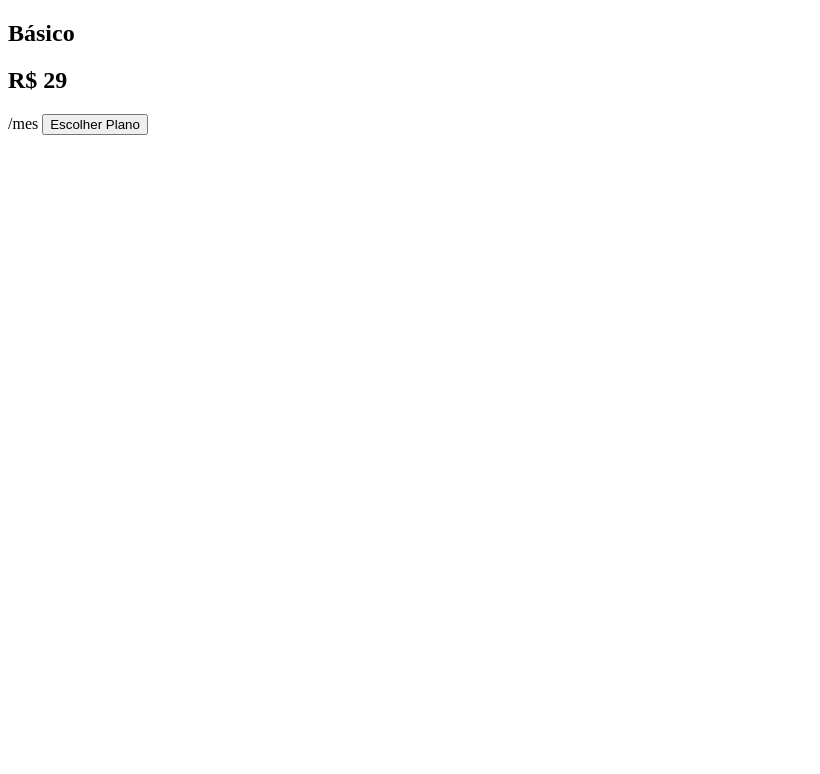
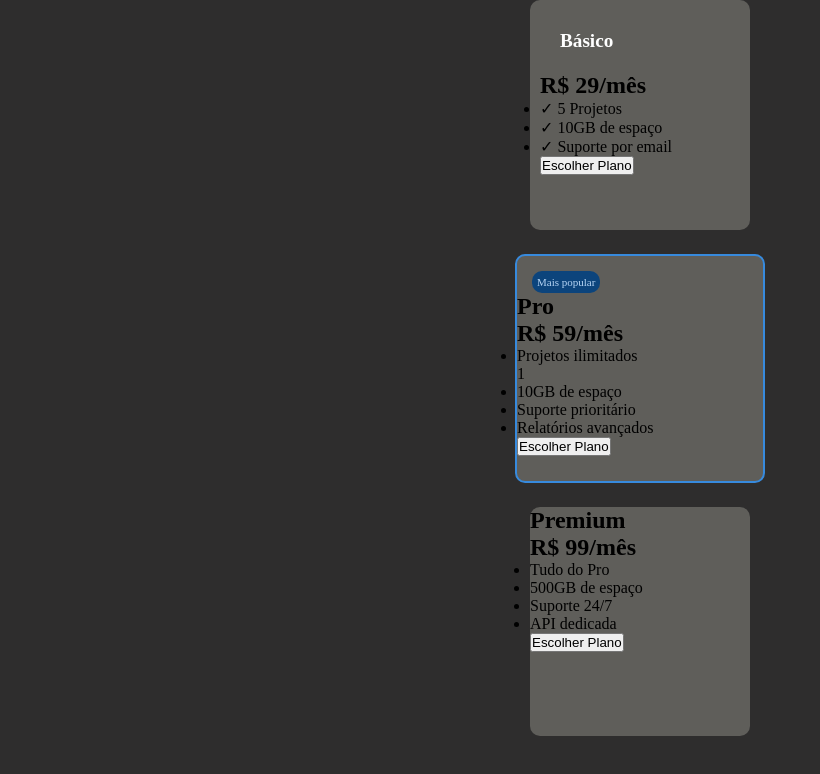
Before and after one commit to SamuelMoura17/Projeto_planos, a plain HTML site: page index.html in a window 1280 px wide. Shown: the whole page, without its empty margins (0-820 px from the left). Drawn offline with Linux system fonts and the light colour scheme.

Commit message:
Projeto ainda em andamento.

```diff
--- a/estilos/mobile-first.css
+++ b/estilos/mobile-first.css
@@ -10,6 +10,7 @@
     Cor4: #E6F1FB
     Cor5: #5F5E5A
     Cor6: #D3D1C7
+    Cor7: #B5D4F4;
 
 */
 
@@ -35,6 +36,10 @@
 
     ---Font_Principal: "Inter", sans-serif;
 
+    ---Azul_Badge_Texto: #B5D4F4;
+
+    ---Azul_Badge_Fundo: #0C447C;
+
 }
 
 *{
@@ -44,13 +49,15 @@
 
     box-sizing: border-box;
 
+    text-align: justify;
+
 }
 
 body{
 
     font-size: var(---Font_Principal);
 
-    background-color: var(---Branco);
+    background-color: rgb(46, 45, 45);
 
 }
 
@@ -94,6 +101,7 @@ section#pro{
     height: 240px;
 
     border-radius: 10px;
+    border: 2px solid var(---Azul_Destaque);
 
 }
 
@@ -106,3 +114,60 @@ section#premium{
     border-radius: 10px;
 
 }
+
+span#popu{
+
+    display: inline-block;
+
+    background-color: var(---Azul_Badge_Fundo);
+    color: var(---Azul_Badge_Texto);
+
+    padding: 5px;
+    margin: 15px 0px 0px 15px;
+
+    font-size: 11px;
+
+    border-radius: 10px;
+
+}
+
+h1#text1{
+
+    color: var(---Branco);
+
+    font-size: 1.2rem;
+    font-weight: bolder;
+
+    margin: 10px 0px 5px 10px;
+
+}
+
+
+h2#preç1{
+
+    color: var(---Branco);
+
+    margin: 0px 0px 5px 10px;
+
+    font-size: 22px;
+
+}
+
+span{
+
+    color: var(---Cinza_Borda);
+
+    font-size: 13px;
+
+}
+
+ul#cont1{
+
+    list-style-type: none;
+
+    padding: 10px;
+    margin: 5px 0px 10px 0px;
+
+    color: var(---Cinza_Borda);
+
+}
--- a/estilos/style.css
+++ b/estilos/style.css
@@ -1 +1,142 @@
 @charset "UTF-8";
+
+@charset "UTF-8";
+
+@import url('https://fonts.googleapis.com/css2?family=Inter:ital,opsz,wght@0,14..32,100..900;1,14..32,100..900&display=swap');
+
+/* Paleta de Cores
+
+    Cor1: #000000
+    Cor2: #ffffff
+    Cor3: #378ADD
+    Cor4: #E6F1FB
+    Cor5: #5F5E5A
+    Cor6: #D3D1C7
+    Cor7: #B5D4F4;
+
+*/
+
+/* Fonte
+
+    Fonte Principal: "Inter", sans-serif;
+
+*/
+
+:root{
+
+    ---Preto: #000000;
+
+    ---Branco: #ffffff;
+
+    ---Azul_Destaque: #378ADD;
+
+    ---Azul_Claro_Badge: #E6F1FB;
+
+    ---Cinza_Texto: #5F5E5A;
+
+    ---Cinza_Borda: #D3D1C7;
+
+    ---Font_Principal: "Inter", sans-serif;
+
+    ---Azul_Badge_Texto: #B5D4F4;
+
+    ---Azul_Badge_Fundo: #0C447C;
+
+}
+
+*{
+
+    padding: 0px;
+    margin: 0px;
+
+    box-sizing: border-box;
+
+}
+
+body{
+
+    font-size: var(---Font_Principal);
+
+    background-color: rgb(46, 45, 45);
+
+}
+
+main#conteiner{
+
+    width: 100vw;
+    height: 92vh;
+
+    display: flex;
+
+    flex-flow: column nowrap;
+
+    justify-content: space-around;
+
+    align-items: center;
+
+    gap: 24px;
+
+}
+
+section.cards{
+
+    background-color: var(---Cinza_Texto);
+
+}
+
+section#basico{
+
+    padding: 10px;
+
+    width: 220px;
+    height: 240px;
+
+    border-radius: 10px;
+
+}
+
+section#pro{
+
+    width: 250px;
+    height: 240px;
+
+    border-radius: 10px;
+    border: 2px solid var(---Azul_Destaque);
+
+}
+
+
+section#premium{
+
+    width: 220px;
+    height: 240px;
+
+    border-radius: 10px;
+
+}
+
+span#popu{
+
+    display: inline-block;
+
+    background-color: var(---Azul_Badge_Fundo);
+    color: var(---Azul_Badge_Texto);
+
+    padding: 5px;
+    margin: 15px 0px 0px 15px;
+
+    font-size: 11px;
+
+    border-radius: 10px;
+
+}
+
+h1#text1{
+
+    color: white;
+
+    font-size: 1.2rem;
+
+    margin: 20px;
+
+}
--- a/index.html
+++ b/index.html
@@ -5,7 +5,7 @@
     <meta name="viewport" content="width=device-width, initial-scale=1.0">
     <link rel="stylesheet" href="estilos/style.css">
     <link rel="stylesheet" href="estilos/mobile-first.css" media= "(max-width: 768px)">
-    <title>Planos de Streaming</title>
+    <title>Planos da TechNevon</title>
 </head>
 <body>
 
@@ -13,23 +13,69 @@
 
         <section class="cards" id="basico">
 
-            <h1>Básico</h1>
+            <h1 id="text1">Básico</h1=>
 
-            <h2>R$ 29</h2><span>/mes</span>
+            <h2 cla id="preç1">R$ 29<span>/mês</span></h2>
 
-            <button>Escolher Plano</button>
+            <ul cla id="cont1">
+
+                <li cla id="caract1">✓ 5 Projetos</li>
+
+                <li cla id="caract2">✓ 10GB de espaço</li>
+
+                <li cla id="caract3">✓ Suporte por email</li>
+
+            </ul>
+
+            <button class="buton">Escolher Plano</button>
 
 
         </section>
 
         <section class="cards" id="pro">
 
+            <span id="popu">Mais popular</span>
+
+            <h1 id="text2">Pro</h1>
+
+            <h2 id="preç2">R$ 59<span>/mês</span></h2>
+
+            <ul id="cont2">
+
+                <li id="caract1">Projetos ilimitados</li>
+1
+                <li id="caract2.1">10GB de espaço</li>
+
+                <li id="caract3.1">Suporte prioritário</li>
+
+                <li id="caract4">Relatórios avançados</li>
+
+            </ul>
+
+            <button id="butao">Escolher Plano</button>
 
 
         </section>
 
         <section class="cards" id="premium">
 
+            <h1 id="text3">Premium</h1>
+
+            <h2 id="preç3">R$ 99<span>/mês</span></h2>
+
+            <ul id="cont3">
+
+                <li id="caract1.2">Tudo do Pro</li>
+
+                <li id="caract2.2">500GB de espaço</li>
+
+                <li id="caract3.2">Suporte 24/7</li>
+
+                <li id="caract4.1">API dedicada</li>
+
+            </ul>
+
+            <button class="buton">Escolher Plano</button>
 
 
         </section>
```
